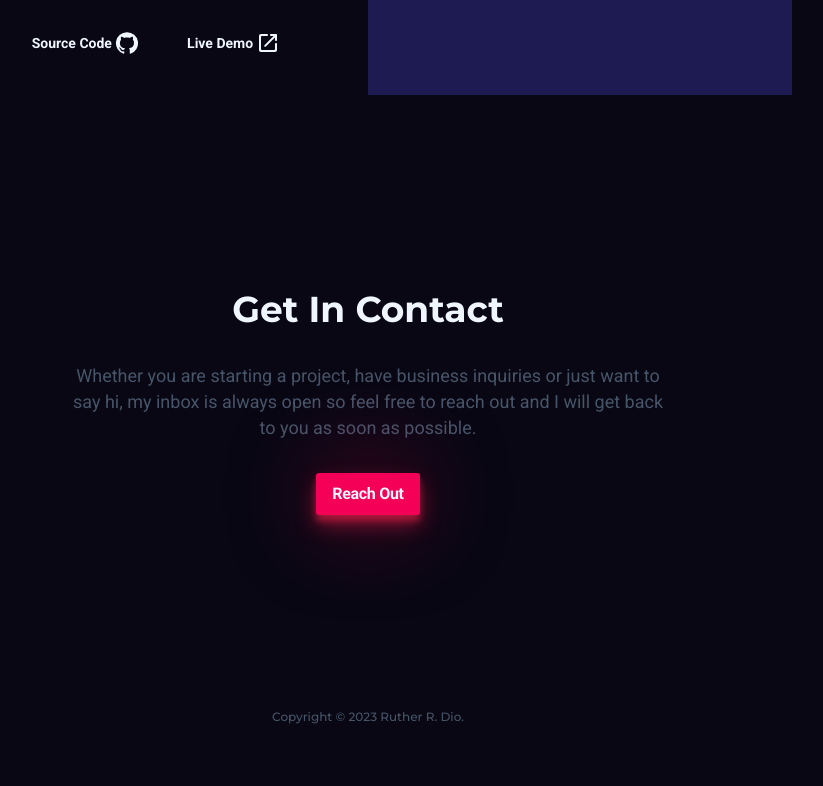
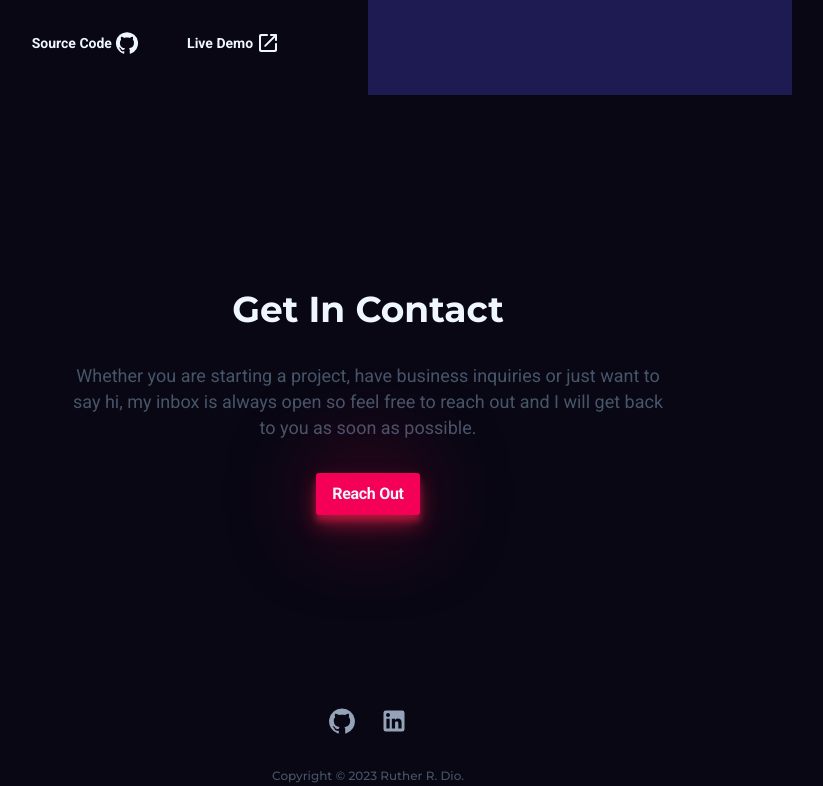
Before and after one commit to rthrx44/ruther-portfolio, a React (Create React App) app: page / in a window 1280 px wide. Shown: the part 5655-6441 px from the top of the page, without its empty margins (272-1095 px from the left). Before the commit the page ends 6382 px from the top, so only its background shows below. Built offline with nearby package versions, Linux system fonts and the light colour scheme.

Commit message:
add profiles links in footer fix ui on projects

```diff
--- a/src/pages/landing/Landing.css
+++ b/src/pages/landing/Landing.css
@@ -268,11 +268,13 @@
   border-radius: 1rem;
   padding: 0.05rem 0.4rem;
   cursor: default;
+  transition: 0.3s ease-in-out;
 }
 
 .tech_use:hover {
   background-color: var(--clr-pink);
   color: var(--clr-dark);
+  transition: 0.3s ease-in-out;
 }
 
 .project_name {
@@ -324,6 +326,24 @@
 /*! Footer CSS */
 /*! Footer CSS */
 /*! Footer CSS */
+
+.footer_social {
+  display: flex;
+  justify-content: center;
+  align-items: center;
+  padding-bottom: 1.5rem;
+  gap: 1.5rem;
+}
+
+.footer_link {
+  color: var(--clr-slate400);
+  transition: 0.3s ease-in-out;
+}
+
+.footer_link:hover {
+  color: var(--clr-pink);
+  transition: 0.3s ease-in-out;
+}
 
 .footer_title {
   text-align: center;
--- a/src/pages/landing/Landing.jsx
+++ b/src/pages/landing/Landing.jsx
@@ -3,13 +3,14 @@ import './Landing.css'
 import Navbar from '../../components/navbar/Navbar'
 import Ruther01 from '../../components/assets/Ruther01.png'
 import Ruther02 from '../../components/assets/Ruther02.png'
-import Covape_Landing from '../../components/assets/Covape_Landing.jpeg'
 import Tictactoe from '../../components/assets/Tik-Tac-Toe.png'
 import Ambiance from '../../components/assets/Ambiance.png'
 import Banking from '../../components/assets/Banking.png'
 import Slack from '../../components/assets/Slack.png'
+import DeveloperBoardRoundedIcon from '@mui/icons-material/DeveloperBoardRounded';
 import OpenInNewRoundedIcon from '@mui/icons-material/OpenInNewRounded';
 import GitHubIcon from '@mui/icons-material/GitHub';
+import LinkedInIcon from '@mui/icons-material/LinkedIn';
 import { HButton, NButton } from '../../components/buttons/Buttons'
 import { Logo, Screenshot } from '../../components/utils/Index'
 
@@ -172,6 +173,9 @@ function Landing({skillIcon, covape}) {
               <a className='project_btn' href='https://github.com/rthrx44/ambiance-website' target='_blank' rel='noreferrer' title='Website Github Link'>
                 <NButton displayText='Source Code' icon={<GitHubIcon/>}/>
               </a>
+              <a className='project_btn' href='https://xd.adobe.com/view/e869d8be-1df1-4c7d-bb71-228cf1b8181a-bd3a/specs/' target='_blank' rel='noreferrer' title='Mock-up Design Link'>
+                <NButton displayText='Mock-up' icon={<DeveloperBoardRoundedIcon/>}/>
+              </a>
               <a className='project_btn' href='https://ambiance-website.vercel.app/' target='_blank' rel='noreferrer' title='Website Link'>
                 <NButton displayText='Live Demo' icon={<OpenInNewRoundedIcon/>}/>
               </a>
@@ -234,6 +238,14 @@ function Landing({skillIcon, covape}) {
       </section>
     </main>
     <footer className='footer container section'>
+      <div className='footer_social'>
+        <div>
+          <a className='footer_link' href="https://github.com/rthrx44" target='_blank' rel='noreferrer' title='Github Profile Link'><GitHubIcon sx={{fontSize:28}}/></a>
+        </div>
+        <div>
+          <a className='footer_link' href="https://www.linkedin.com/in/ruther-dio-b3058b248/" target='_blank' rel='noreferrer' title='LinkedIn Profile Link'><LinkedInIcon sx={{fontSize:28}}/></a>
+        </div>
+      </div>
       <h3 className="footer_title">Copyright © 2023 Ruther R. Dio.</h3>
     </footer>
     </>
```
Also changed, not shown: src/components/assets/Covape_Landing.jpeg (deleted).
